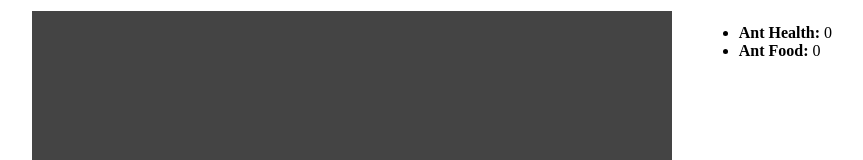
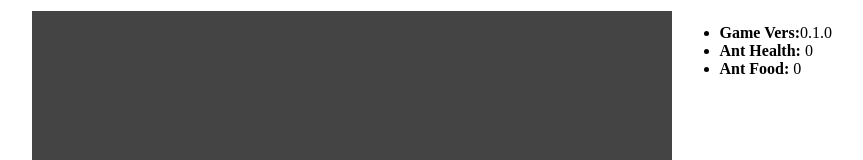
Before and after one commit to jd13313/ant-sim-my-pants, a website built with Vite: page index.html in a window 1280 px wide. Shown: the top 160 px of the page, without its empty margins (208-1071 px from the left). Built offline with nearby package versions, Linux system fonts and the light colour scheme; files whose address does not match are found by name.

Commit message:
Added 'About' to README and added version # to game screen

```diff
--- a/index.html
+++ b/index.html
@@ -10,6 +10,7 @@
       <div id="game-container"></div>
       <div id="game-info">
         <ul id="game-stats">
+          <li><strong>Game Vers:</strong>0.1.0</li>
           <li><strong>Ant Health:</strong> <span id="stat-health">0</span></li>
           <li><strong>Ant Food:</strong> <span id="stat-food">0</span></li>
         </ul>
```
Also changed, not shown: README.md.
